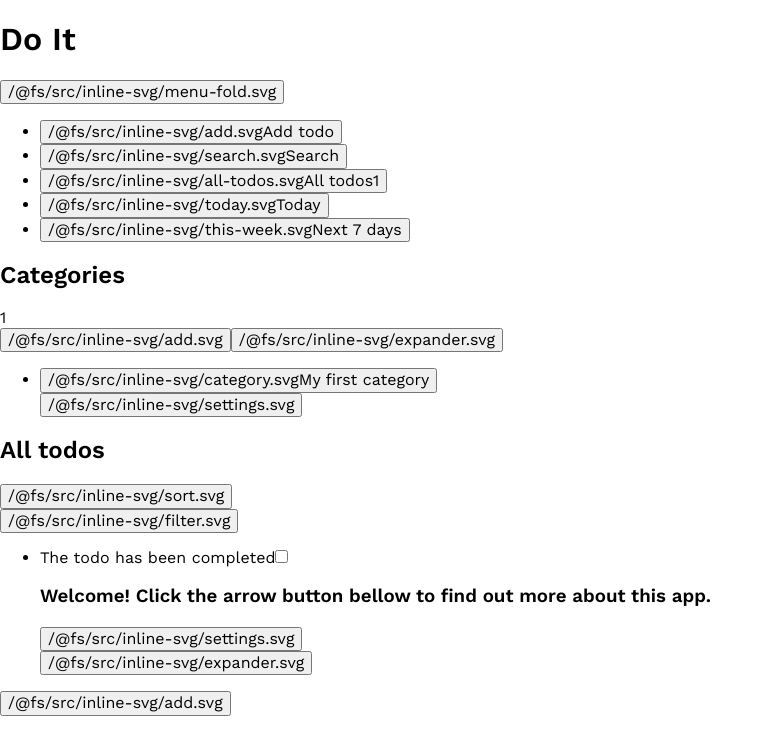
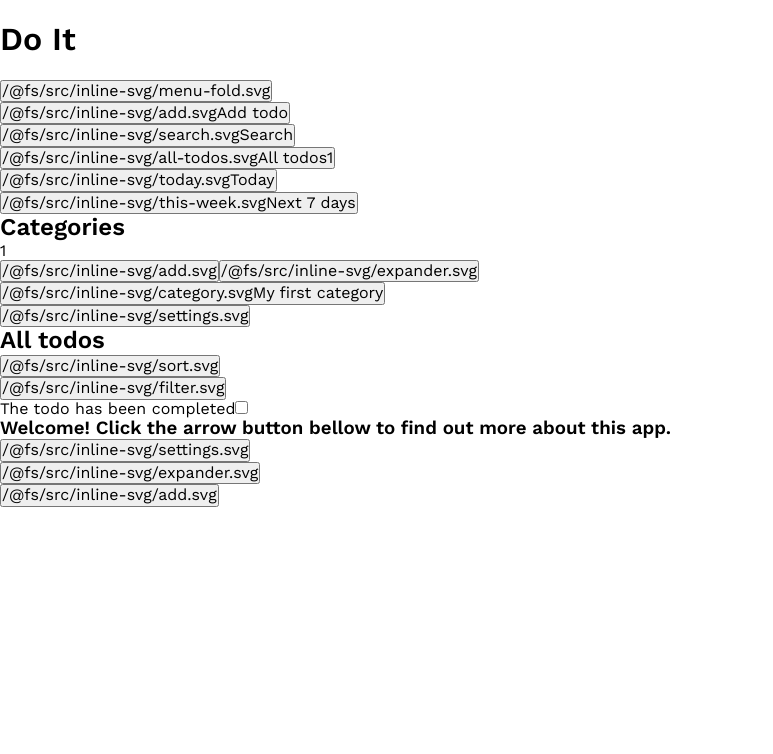
Before and after one commit to stanciudrg/DoIt, a website built with webpack: page src/index.html in a window 1280 px wide. Shown: the whole page, without its empty margins (0-773 px from the left). Built offline with nearby package versions, Linux system fonts and the light colour scheme.

Commit message:
Add mini CSS reset

```diff
--- a/src/style.css
+++ b/src/style.css
@@ -73,3 +73,16 @@
     --transition-duration: 200ms;
     --transition-timing-function: cubic-bezier(0.22, 1, 0.36, 1);
 }
+
+/* Mini CSS reset */
+
+*,
+*::after,
+*::before {
+    box-sizing: border-box;
+    /* Disables the colored highlight that is supposed to appear over a link while it's being
+    tapped but also appears over button elements on mobile devices */
+    -webkit-tap-highlight-color: transparent;
+    margin: 0;
+    padding: 0;
+}
```
